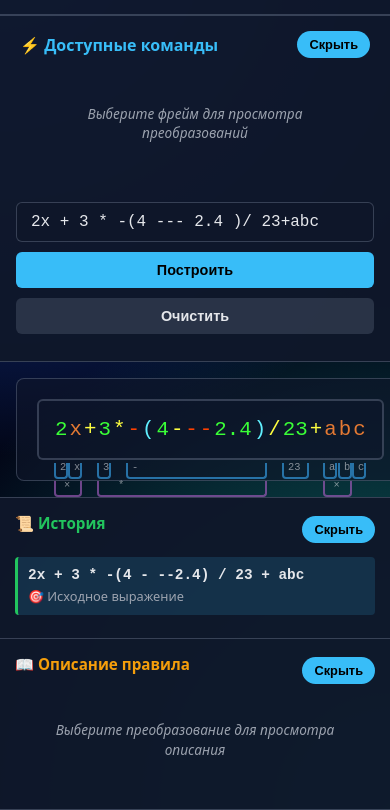
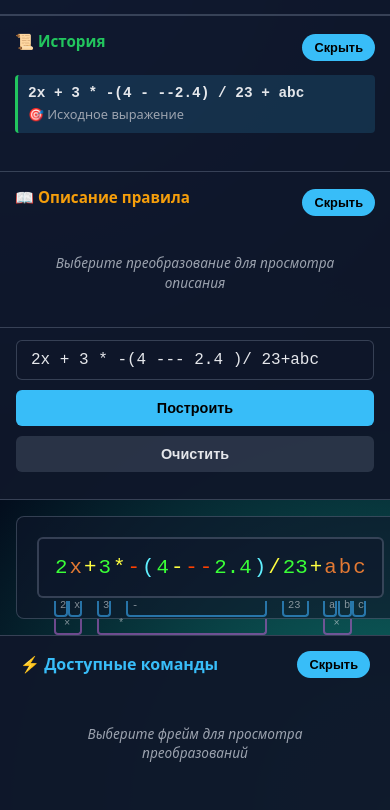
Before and after one commit to Kibnet/MathHelper, a website built with Vite: page expression-editor-modular.html in a window 390 px wide. Shown: the part 77-887 px from the top of the page. Built offline with nearby package versions, Linux system fonts and the light colour scheme.

Commit message:
Переставить панели в адаптивной сетке

```diff
--- a/src/ui/styles/components.css
+++ b/src/ui/styles/components.css
@@ -38,6 +38,7 @@
 .app-layout {
   display: grid;
   grid-template-columns: 300px 1fr 350px;
+  grid-template-areas: "commands expression history";
   gap: 0;
   height: calc(100vh - 80px);
   overflow: hidden;
@@ -45,6 +46,7 @@
 
 /* Левая панель - Команды */
 .left-panel {
+  grid-area: commands;
   background: var(--bg-card);
   border-right: 1px solid var(--border-subtle);
   padding: 20px;
@@ -89,6 +91,7 @@
 
 /* Центральная панель */
 .center-panel {
+  grid-area: expression;
   display: flex;
   flex-direction: column;
   overflow: hidden;
@@ -118,6 +121,7 @@
 
 /* Правая панель - История и Описание */
 .right-panel {
+  grid-area: history;
   background: var(--bg-card);
   border-left: 1px solid var(--border-subtle);
   display: flex;
@@ -154,8 +158,11 @@
 
 @media (max-width: 1024px) {
   .app-layout {
-    display: flex;
-    flex-direction: column;
+    grid-template-columns: 1fr;
+    grid-template-areas:
+      "history"
+      "expression"
+      "commands";
     height: auto;
     overflow: visible;
   }
```
